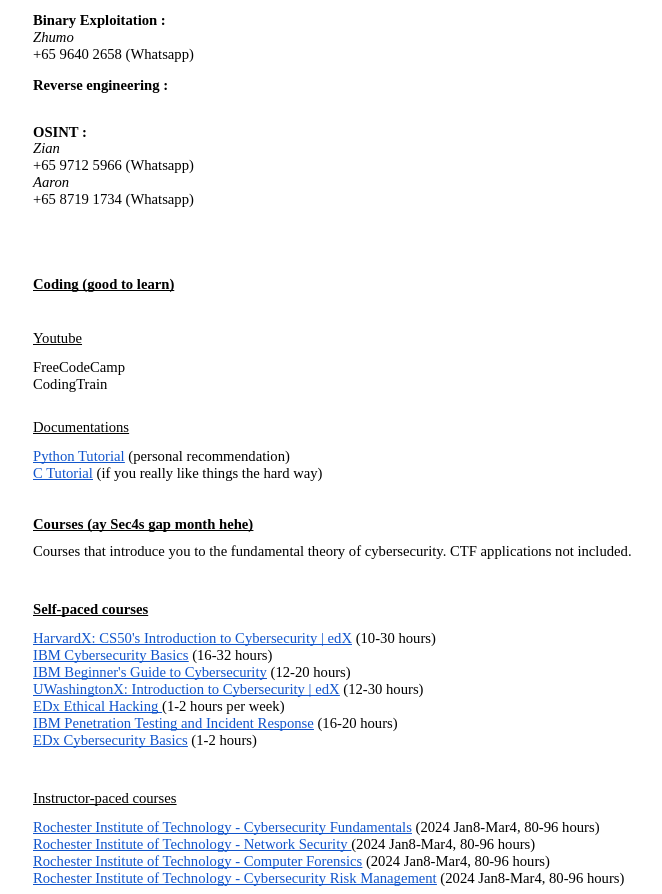
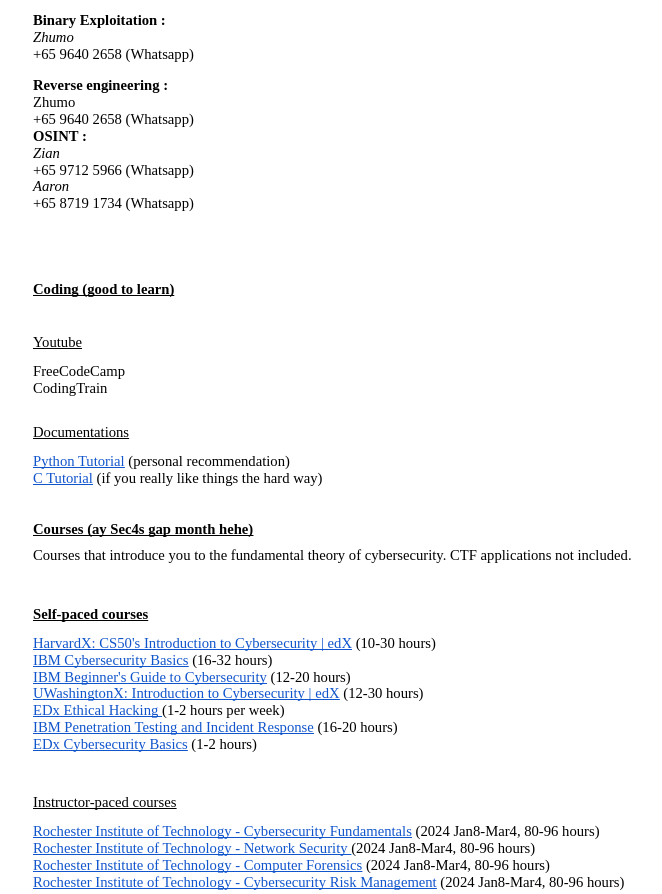
Before and after one commit to RVCTF-24/Training-materials, a plain HTML site: page index.html in a window 1280 px wide. Shown: the part 1492-2386 px from the top of the page, without its empty margins (23-685 px from the left). Drawn offline with Linux system fonts and the light colour scheme; a web font is replaced by a local one.

Commit message:
Update index.html

```diff
--- a/index.html
+++ b/index.html
@@ -95,8 +95,8 @@
       <p class="c6"><span>+65 9640 2658 (Whatsapp)</span></p>
       <p class="c6 c10"><span class="c3"></span></p>
       <p class="c6"><span class="c18">Reverse engineering : </span></p>
-      <p class="c6 c10"><span class="c3"></span></p>
-      <p class="c6 c10"><span class="c3"></span></p>
+      <p class="c6"><span class="c3">Zhumo</span></p>
+      <p class="c6"><span class="c3">+65 9640 2658 (Whatsapp)</span></p>
       <p class="c6"><span class="c18">OSINT :</span></p>
       <p class="c6"><span class="c13">Zian </span></p>
       <p class="c6"><span class="c3">+65 9712 5966 (Whatsapp) </span></p>
```
